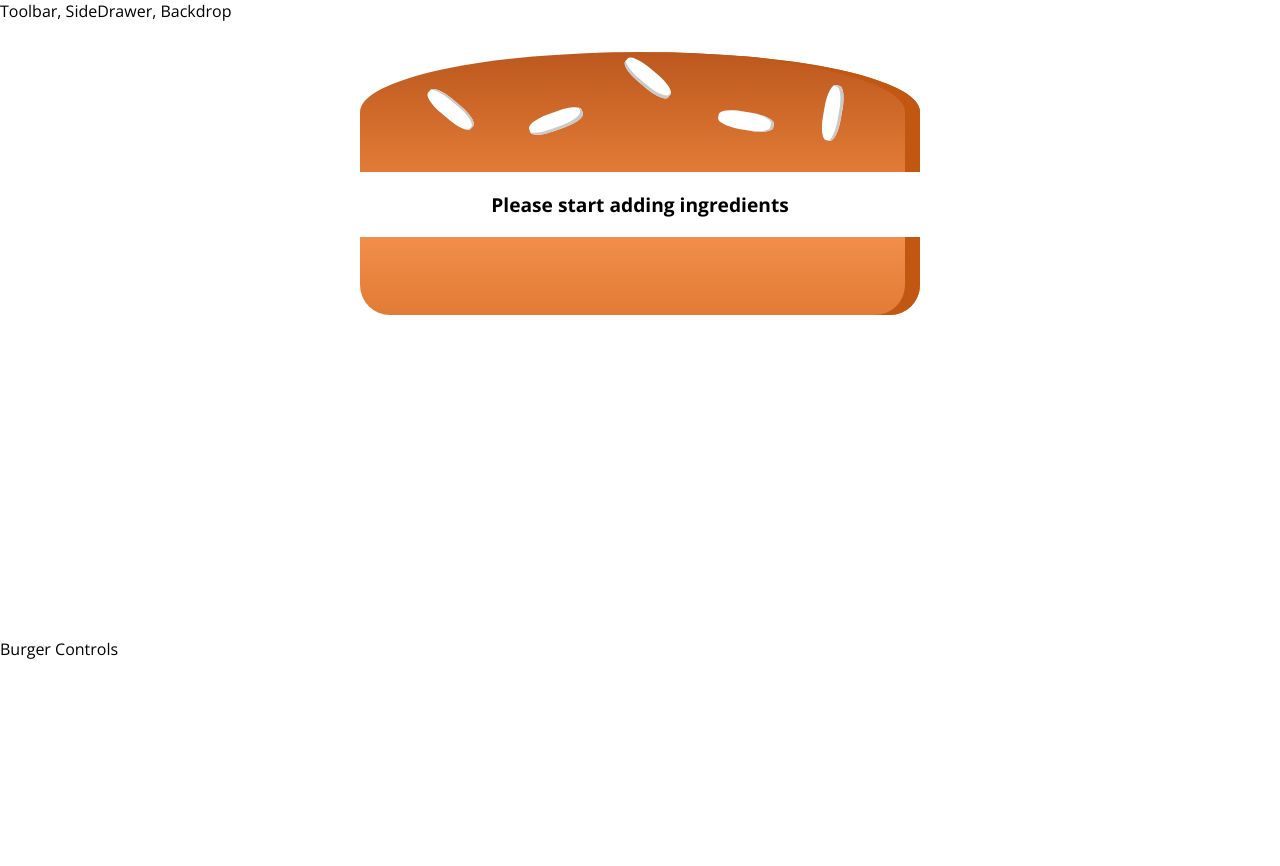
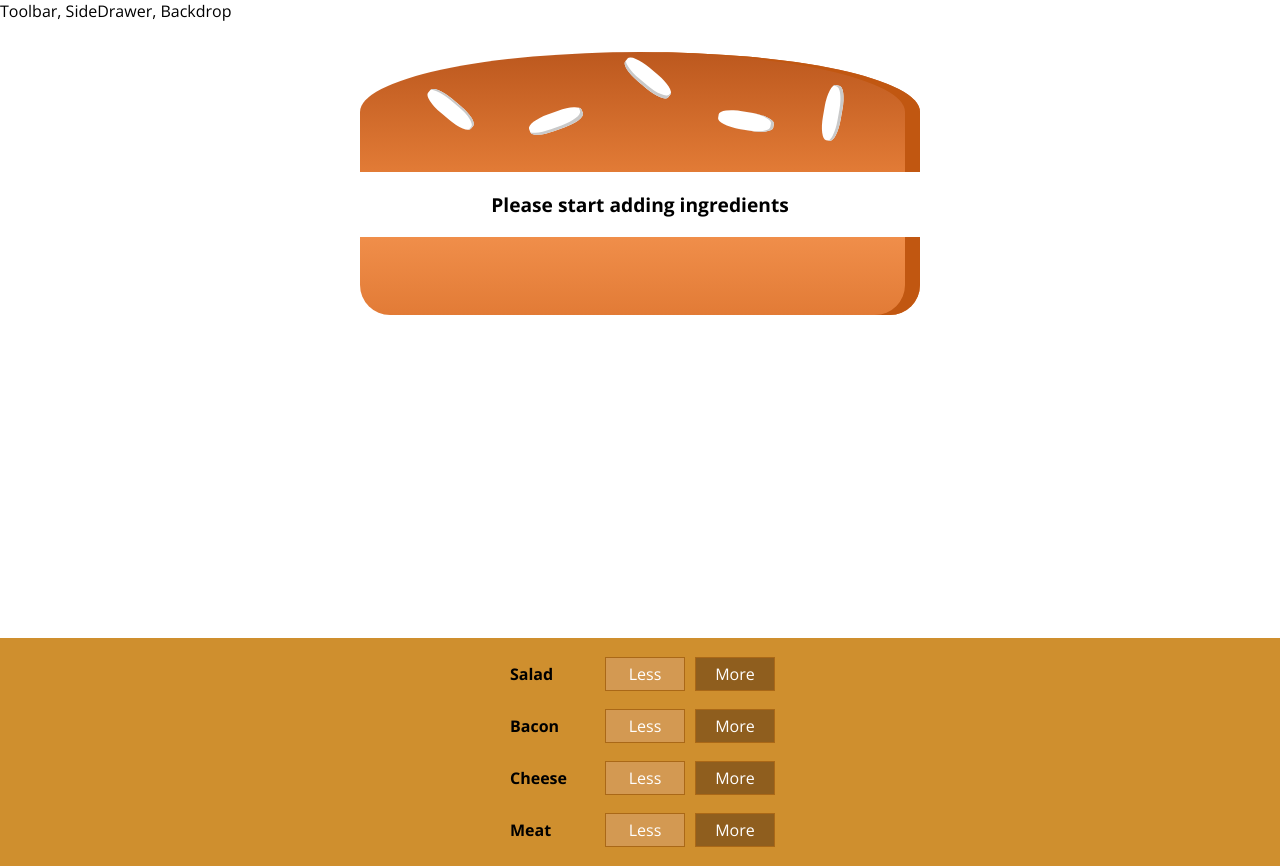
Before and after one commit to Xin0611/burger-builder, a React (Create React App) app: page / in a window 1280 px wide. Before the commit the page ends 800 px from the top, so only its background shows below. Built offline with nearby package versions, Linux system fonts and the light colour scheme.

Commit message:
Output mutiple Build Controls

```diff
--- a/src/components/Burger/BuildControls/BuildControl/BuildControl.js
+++ b/src/components/Burger/BuildControls/BuildControl/BuildControl.js
@@ -3,7 +3,7 @@
 import classes from './BuildControl.module.css'
 
 const buildControl = (props) => (
-  <div className={classes.BuildControls}>
+  <div className={classes.BuildControl}>
     <div className={classes.Label}>{props.label}</div>
     <button className={classes.Less}>Less</button>
     <button className={classes.More}>More</button>
--- a/src/components/Burger/BuildControls/BuildControls.js
+++ b/src/components/Burger/BuildControls/BuildControls.js
@@ -1,11 +1,21 @@
 import React from 'react';
 
 import classes from './BuildControls.module.css'
-import BuildContorl from './BuildControl/BuildControl';
+import BuildControl from './BuildControl/BuildControl';
 
+const controls = [
+  {label: 'Salad', type: 'salad'},
+  {label: 'Bacon', type: 'bacon'},
+  {label: 'Cheese', type: 'cheese'},
+  {label: 'Meat', type: 'meat'},
+]
 const buildControls = (props) => (
-  <div className={classes.BuildContorls}>
-
+  <div className={classes.BuildControls}>
+    {
+      controls.map(ctrl => {
+        return <BuildControl key={ctrl.label} label={ctrl.label}/>
+      })
+    }
   </div>
 )
-export default buildContorls;
+export default buildControls;
--- a/src/containers/BurgerBuilder/BurgerBuilder.js
+++ b/src/containers/BurgerBuilder/BurgerBuilder.js
@@ -1,6 +1,8 @@
 import React, { Component } from 'react';
+
 import Aux from '../../hoc/Aux';
 import Burger from '../../components/Burger/Burger';
+import BuildControls from '../../components/Burger/BuildControls/BuildControls';
 
 class BurgerBuilder extends Component {
   state = {
@@ -15,7 +17,7 @@
     return(
       <Aux>
         <Burger ingredients={this.state.ingredients}/>
-        <div>Burger Controls</div>
+        <BuildControls />
       </Aux>
     );
   }
```
